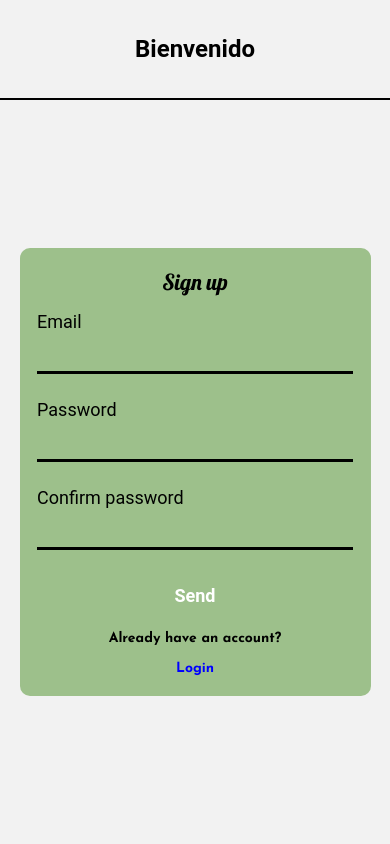
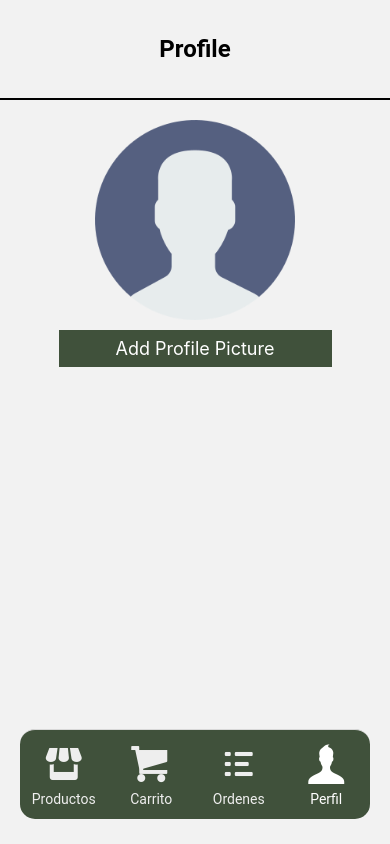
Before and after one commit to EduHz/coderHouse, a React Native app: screen /MyProfileStack in a window 390 px wide. Built offline with nearby package versions, Linux system fonts and the light colour scheme; no server answers.

Commit message:
clase 14

```diff
--- a/package.json
+++ b/package.json
@@ -24,7 +24,9 @@
     "react-native-screens": "~3.22.0",
     "react-native-web": "~0.19.6",
     "react-redux": "^9.0.4",
-    "yup": "^1.3.3"
+    "yup": "^1.3.3",
+    "expo-image-picker": "~14.3.2",
+    "expo-file-system": "~15.4.5"
   },
   "devDependencies": {
     "@babel/core": "^7.20.0"
--- /dev/null
+++ b/src/Components/AddButon.js
@@ -0,0 +1,24 @@
+import { Pressable, Text, StyleSheet } from "react-native";
+import { colors } from "../Global/colors";
+
+export default function AddButton({ title, onPress }) {
+  return (
+    <Pressable style={styles.container} onPress={onPress}>
+      <Text style={styles.text}>{title}</Text>
+    </Pressable>
+  );
+}
+
+const styles = StyleSheet.create({
+  container: {
+    backgroundColor: colors.green3, // Corrected typo: backGroundColor to backgroundColor
+    width: "70%",
+    paddingVertical: 8,
+    margin: 10,
+  },
+  text: {
+    color: "white",
+    textAlign: "center", // Corrected typo: textAling to textAlign
+    fontSize: 18,
+  },
+});
--- /dev/null
+++ b/src/Screens/MyProfile.js
@@ -0,0 +1,34 @@
+import { StyleSheet, Text, View, Image } from "react-native";
+import React, { useState } from "react";
+import AddButton from "../Components/AddButon";
+
+const MyProfile = () => {
+  const [image, setImage] = useState(null);
+
+  return (
+    <View style={styles.container}>
+      {image ? null : (
+        <>
+          <Image
+            source={require("../../assets/defaultProfile.png")}
+            style={styles.image}
+            recizeMode="cover"
+          />
+          <AddButton title="Add Profile Picture" />
+        </>
+      )}
+    </View>
+  );
+};
+
+export default MyProfile;
+
+const styles = StyleSheet.create({
+  container: {
+    flex: 1,
+    // justifyContent: "center",
+    alignItems: "center",
+    marginTop: 20,
+  },
+  image: { width: 200, height: 200 },
+});
--- a/src/Screens/Signup.js
+++ b/src/Screens/Signup.js
@@ -10,53 +10,55 @@ import { signupSchema } from "../validations/signupSchema";
 
 const Signup = ({ navigation }) => {
   const dispatch = useDispatch();
+  const [signupData, setSignupData] = useState({
+    email: "",
+    password: "",
+    confirmPassword: "",
+  });
+  const [errors, setErrors] = useState({
+    email: "",
+    password: "",
+    confirmPassword: "",
+  });
+
   const [triggerSignup, { data, isError, isSuccess, error, isLoading }] =
     useSignupMutation();
-  const [email, setEmail] = useState("");
-  const [password, setPassword] = useState("");
-  const [confirmPassword, setConfirmPassword] = useState("");
 
   useEffect(() => {
     if (isSuccess) dispatch(setUser(data));
     if (isError) console.log(error);
   }, [data, isError, isSuccess]);
 
-  const onSubmit = () => {
+  const validateForm = () => {
     try {
-      signupSchema.validateSync({ email, password, confirmPassword });
-      triggerSignup({ email, password });
+      signupSchema.validateSync(signupData);
+      triggerSignup({ email: signupData.email, password: signupData.password });
     } catch (validationError) {
-      console.log(validationError.path);
-      console.log(validationError.message);
+      const { path, message } = validationError;
+      setErrors((prevErrors) => ({ ...prevErrors, [path]: message }));
     }
+  };
+
+  const handleInputChange = (field, value) => {
+    setSignupData((prevData) => ({ ...prevData, [field]: value }));
+    setErrors((prevErrors) => ({ ...prevErrors, [field]: "" }));
   };
 
   return (
     <View style={styles.main}>
       <View style={styles.container}>
         <Text style={styles.title}>Sign up</Text>
-        <InputForm
-          label="Email"
-          value={email}
-          onChangeText={(t) => setEmail(t)}
-          isSecure={false}
-          error=""
-        />
-        <InputForm
-          label="Password"
-          value={password}
-          onChangeText={(t) => setPassword(t)}
-          isSecure={true}
-          error=""
-        />
-        <InputForm
-          label="Confirm password"
-          value={confirmPassword}
-          onChangeText={(t) => setConfirmPassword(t)}
-          isSecure={true}
-          error=""
-        />
-        <SubmitButton title="Send" onPress={onSubmit} />
+        {["email", "password", "confirmPassword"].map((field) => (
+          <InputForm
+            key={field}
+            label={field === "confirmPassword" ? "Confirm password" : field}
+            value={signupData[field]}
+            onChangeText={(text) => handleInputChange(field, text)}
+            isSecure={field === "password" || field === "confirmPassword"}
+            error={errors[field]}
+          />
+        ))}
+        <SubmitButton title="Send" onPress={validateForm} />
         <Text style={styles.sub}>Already have an account?</Text>
         <Pressable onPress={() => navigation.navigate("Login")}>
           <Text style={styles.subLink}>Login</Text>
--- a/src/navigation/MainNavigator.js
+++ b/src/navigation/MainNavigator.js
@@ -4,13 +4,23 @@ import AuthStack from "./AuthStack";
 import { useSelector } from "react-redux";
 
 const MainNavigator = () => {
-  const idToken = useSelector((state) => state.auth.value.idToken);
-
   return (
     <NavigationContainer>
-      {idToken ? <TabNavigator /> : <AuthStack />}
+      <TabNavigator />
     </NavigationContainer>
   );
 };
 
 export default MainNavigator;
+
+// const MainNavigator = () => {
+//   const idToken = useSelector((state) => state.auth.value.idToken);
+
+//   return (
+//     <NavigationContainer>
+//       {idToken ? <TabNavigator /> : <AuthStack />}
+//     </NavigationContainer>
+//   );
+// };
+
+// export default MainNavigator;
--- /dev/null
+++ b/src/navigation/MyProfileStack.js
@@ -0,0 +1,20 @@
+import { StyleSheet } from "react-native";
+import React from "react";
+import { createNativeStackNavigator } from "@react-navigation/native-stack";
+import Header from "../Components/Header";
+import MyProfile from "../Screens/MyProfile";
+
+const Stack = createNativeStackNavigator();
+
+export default function MyProfileStack() {
+  return (
+    <Stack.Navigator
+      initialRouteName="My Profile"
+      screenOptions={{ header: () => <Header title="Profile" /> }}
+    >
+      <Stack.Screen name="My Profile" component={MyProfile} />
+    </Stack.Navigator>
+  );
+}
+
+const styles = StyleSheet.create({});
--- a/src/navigation/TabNavigator.js
+++ b/src/navigation/TabNavigator.js
@@ -5,6 +5,7 @@ import CartStack from "./CartStack";
 import { colors } from "../Global/colors";
 import OrdersStack from "./OrdersStack";
 import TabIcon from "../Components/TabIcon";
+import MyProfileStack from "./MyProfileStack";
 
 const Tab = createBottomTabNavigator();
 
@@ -44,6 +45,15 @@ const TabNavigator = () => {
           ),
         }}
       />
+      <Tab.Screen
+        name="MyProfileStack"
+        component={MyProfileStack}
+        options={{
+          tabBarIcon: ({ focused }) => (
+            <TabIcon icon="user" label="Perfil" focused={focused} />
+          ),
+        }}
+      />
     </Tab.Navigator>
   );
 };
```
Also changed, not shown: assets/defaultProfile.png (added), 1 other file (tests, documents, lock files or other folders).
